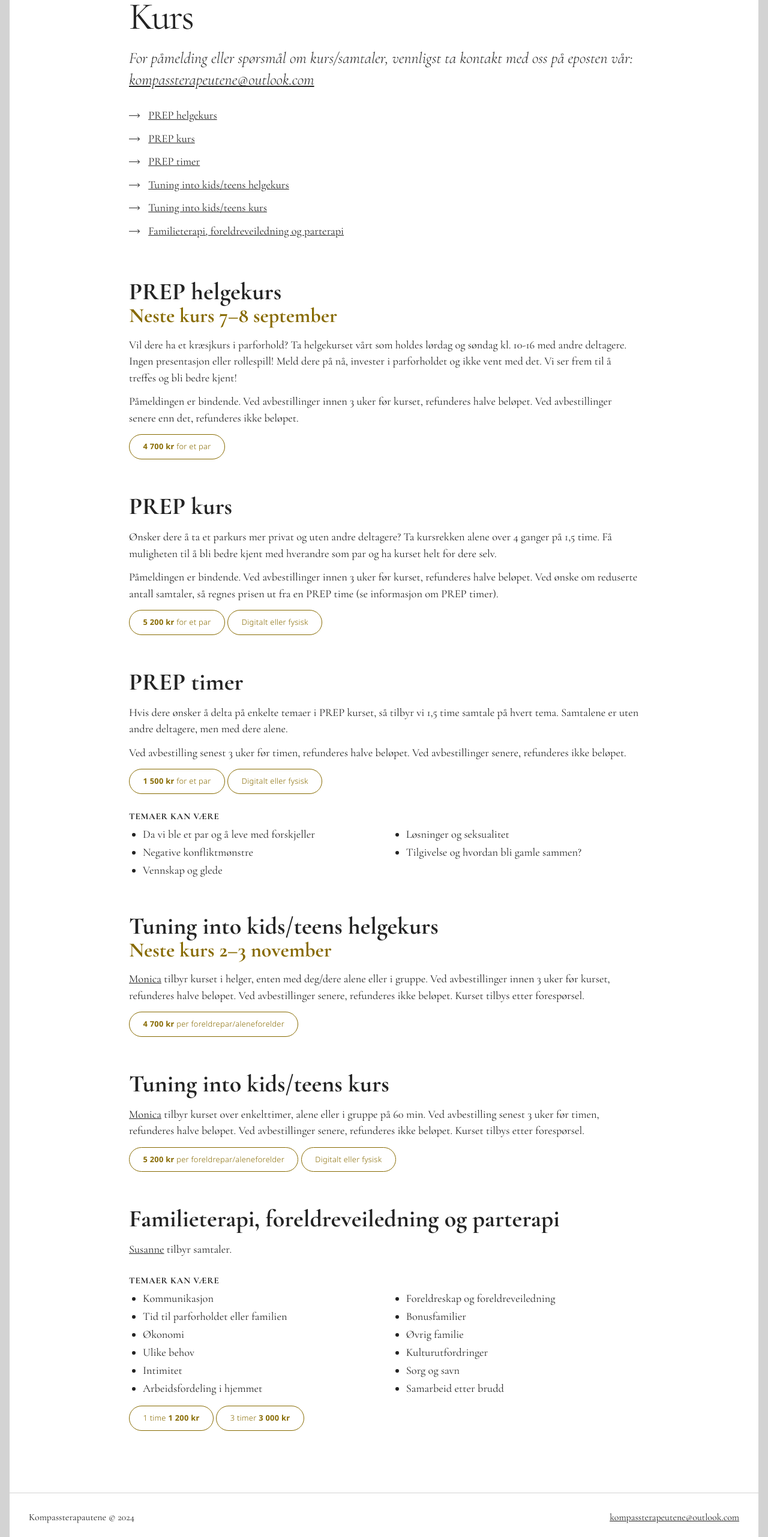
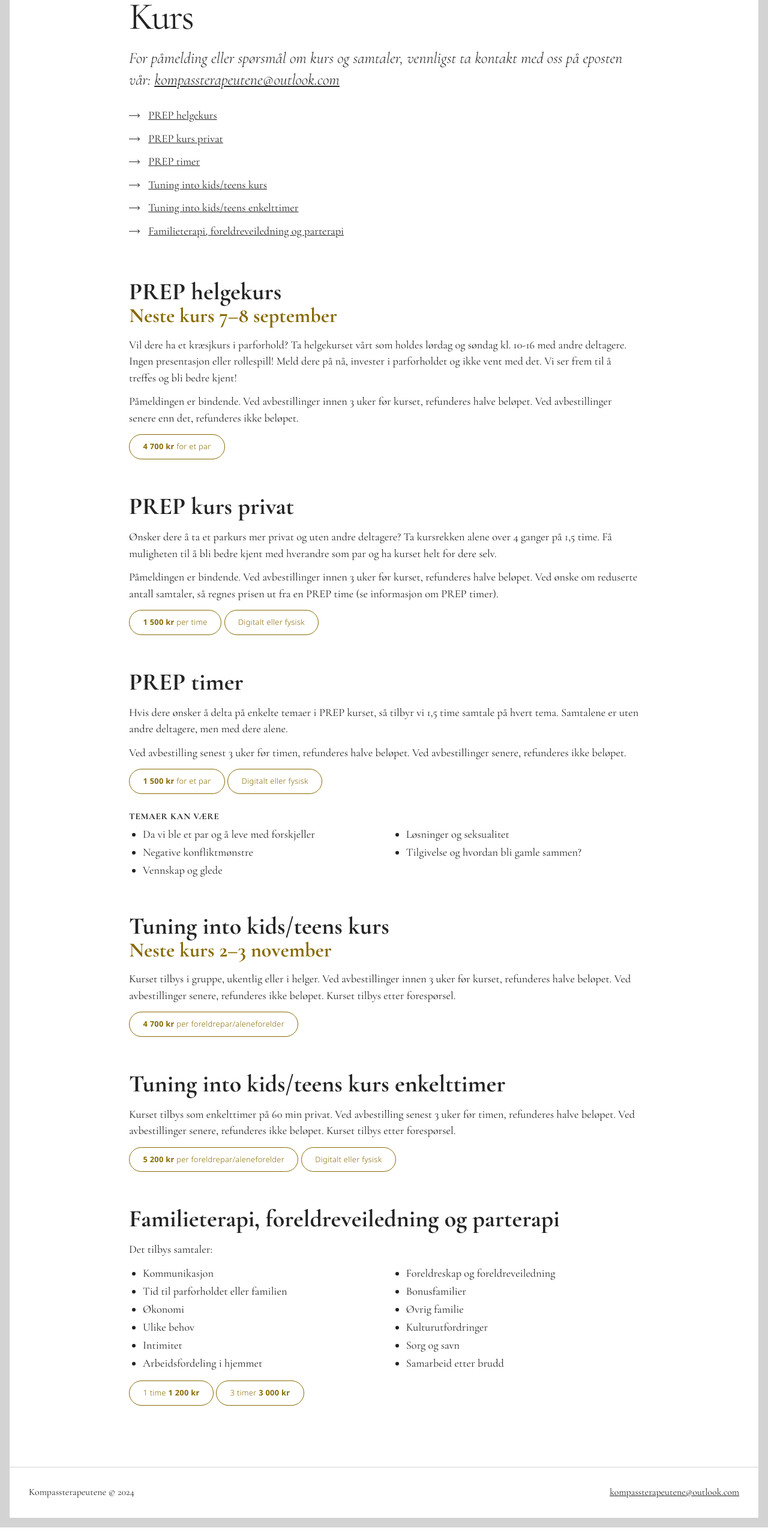
Before and after one commit to tommhuth/kompassterapeutene, a Next.js app: page /kurs in a window 1280 px wide. Shown: the part 234-2797 px from the top of the page at 60% size. Built offline with nearby package versions, Linux system fonts and the light colour scheme.

Commit message:
text update

```diff
--- a/package.json
+++ b/package.json
@@ -1,5 +1,5 @@
 {
-  "name": "kompassterapautene",
+  "name": "kompassterapeutene",
   "version": "0.1.0",
   "private": true,
   "scripts": {
--- a/src/app/kurs/page.tsx
+++ b/src/app/kurs/page.tsx
@@ -28,16 +28,16 @@
                 <h1 className="h1">Kurs</h1>
 
                 <p className="p1">
-                    For påmelding eller spørsmål om kurs/samtaler, vennligst
+                    For påmelding eller spørsmål om kurs og samtaler, vennligst
                     ta kontakt med oss på eposten vår: <a href="mailto:kompassterapeutene@outlook.com">kompassterapeutene@outlook.com</a>
                 </p>
 
                 <ScrollList>
                     <a href="#prep-helgekurs"><Arrow /> PREP helgekurs</a>
-                    <a href="#prep-kurs"><Arrow /> PREP kurs</a>
+                    <a href="#prep-kurs-privat"><Arrow /> PREP kurs privat</a>
                     <a href="#prep-timer"><Arrow /> PREP timer</a>
-                    <a href="#tuning-into-kids-teens-helgekurs"><Arrow /> Tuning into kids/teens helgekurs</a>
                     <a href="#tuning-into-kids-teens-kurs"><Arrow /> Tuning into kids/teens kurs</a>
+                    <a href="#tuning-into-kids-teens-enkelttimer"><Arrow /> Tuning into kids/teens enkelttimer</a>
                     <a href="#familieterapi-foreldreveiledning-og-parterapi"><Arrow /> Familieterapi, foreldreveiledning og parterapi</a>
                 </ScrollList>
 
@@ -58,7 +58,7 @@
                     <li><Price value={4700} /> for et par</li>
                 </ul>
 
-                <h2 className="h2 hgroup" id="prep-kurs">PREP kurs</h2>
+                <h2 className="h2 hgroup" id="prep-kurs-privat">PREP kurs privat</h2>
                 <p className="p2">
                     Ønsker dere å ta et parkurs mer privat og uten andre deltagere? Ta kursrekken alene over 4 ganger på
                     1,5 time. Få muligheten til å bli bedre kjent med hverandre som par og ha kurset helt for dere selv.
@@ -68,7 +68,7 @@
                     Ved ønske om reduserte antall samtaler, så regnes prisen ut fra en PREP time (se informasjon om PREP timer).
                 </p>
                 <ul className="tags">
-                    <li><Price value={5200} /> for et par</li>
+                    <li><Price value={1500} /> per time</li>
                     <li>Digitalt eller fysisk</li>
                 </ul>
 
@@ -94,13 +94,12 @@
                     <li>Tilgivelse og hvordan bli gamle sammen?</li>
                 </ul>
 
-                <hgroup className="hgroup" id="tuning-into-kids-teens-helgekurs">
-                    <h2 className="h2">Tuning into kids/teens helgekurs</h2>
+                <hgroup className="hgroup" id="tuning-into-kids-teens-kurs">
+                    <h2 className="h2">Tuning into kids/teens kurs</h2>
                     <p className="h3">Neste kurs 2&ndash;3 november</p>
                 </hgroup>
                 <p className="p2">
-                    <Link href="/hvem-er-vi#monica">Monica</Link> tilbyr kurset i helger, enten med deg/dere alene
-                    eller i gruppe. Ved avbestillinger innen 3 uker før kurset, refunderes halve beløpet.
+                    Kurset tilbys i gruppe, ukentlig eller i helger.  Ved avbestillinger innen 3 uker før kurset, refunderes halve beløpet.
                     Ved avbestillinger senere, refunderes ikke beløpet. Kurset tilbys etter forespørsel.
                 </p>
 
@@ -108,14 +107,13 @@
                     <li><Price value={4700} /> per foreldrepar/aleneforelder</li>
                 </ul>
 
-                <h2 className="h2 hgroup" id="tuning-into-kids-teens-kurs">
-                    Tuning into kids/teens kurs
+                <h2 className="h2 hgroup" id="tuning-into-kids-teens-enkelttimer">
+                    Tuning into kids/teens kurs enkelttimer
                 </h2>
                 <p className="p2">
-                    <Link href="/hvem-er-vi#monica">Monica</Link> tilbyr kurset over enkelttimer, alene eller i gruppe på 60 min.
-                    Ved avbestilling senest 3 uker før
-                    timen, refunderes halve beløpet. Ved avbestillinger senere, refunderes ikke beløpet. Kurset tilbys etter
-                    forespørsel.
+                    Kurset tilbys som enkelttimer på 60 min privat.
+                    Ved avbestilling senest 3 uker før timen, refunderes halve beløpet. Ved avbestillinger senere,
+                    refunderes ikke beløpet. Kurset tilbys etter forespørsel.
                 </p>
 
                 <ul className="tags">
@@ -127,9 +125,8 @@
                     Familieterapi, foreldreveiledning og parterapi
                 </h2>
 
-                <p className="p2"> <Link href="/hvem-er-vi#susanne">Susanne</Link> tilbyr samtaler.</p>
+                <p className="p2">Det tilbys samtaler:</p>
 
-                <h3 className="l1">Temaer kan være</h3>
                 <ul className="p2 list">
                     <li>Kommunikasjon</li>
                     <li>Tid til parforholdet eller familien</li>
--- a/src/app/paamelding-kontakt/page.tsx
+++ b/src/app/paamelding-kontakt/page.tsx
@@ -17,7 +17,7 @@
             <Container className="page-header">
                 <h1 className="h1">Påmelding og kontakt</h1>
                 <p className="p1">
-                    For påmelding eller spørsmål om kurs/samtaler, vennligst
+                    For påmelding eller spørsmål om kurs og samtaler, vennligst
                     ta kontakt med oss på eposten vår: <a href="mailto:kompassterapeutene@outlook.com">kompassterapeutene@outlook.com</a>
                 </p>
                 <p className="p1">
--- a/src/components/footer/footer.tsx
+++ b/src/components/footer/footer.tsx
@@ -8,7 +8,7 @@
                 [styles["footer--tight"]]: tight
             })}
         >
-            Kompassterapautene &copy;  {new Date().getFullYear()}
+            Kompassterapeutene &copy;  {new Date().getFullYear()}
             <a href="mailto:kompassterapeutene@outlook.com">kompassterapeutene@outlook.com</a>
         </footer>
     )
```
Also changed, not shown: src/app/hvem-er-vi/page.tsx (+10 -9 lines), src/app/page.tsx (+9 -8 lines).
